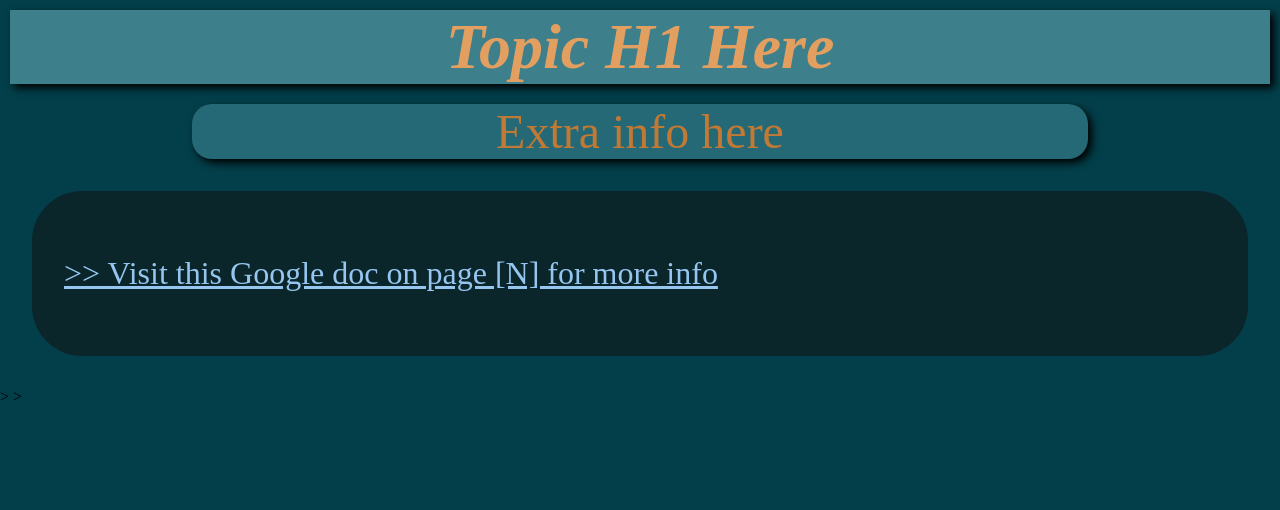
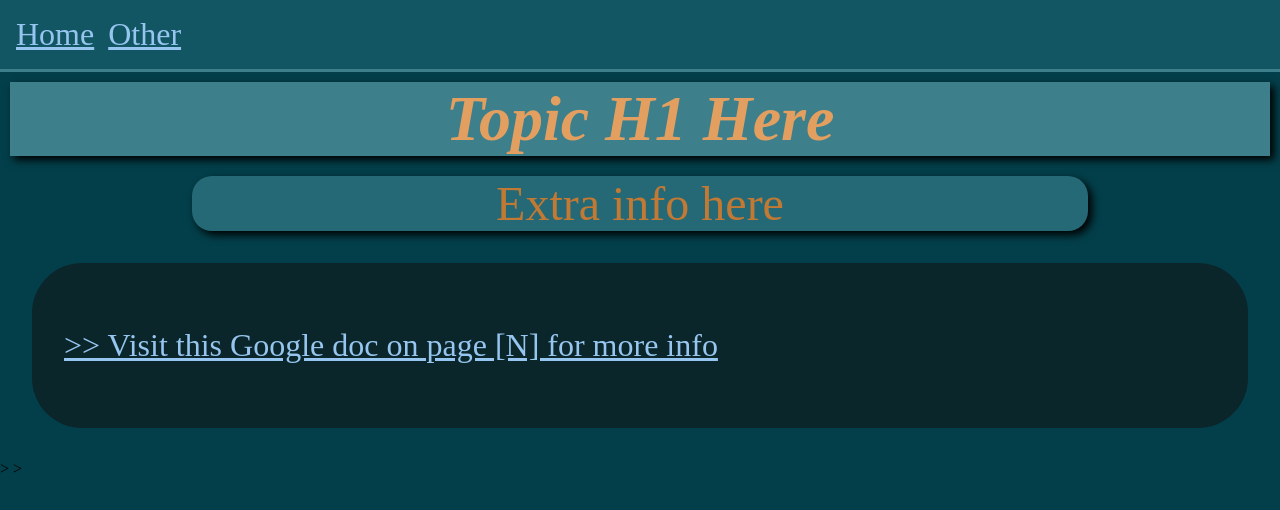
Before and after one commit to lietuviskalba/web_project_template, a plain HTML site: page index.html in a window 1280 px wide. Drawn offline with Linux system fonts and the light colour scheme.

Commit message:
> Added navbar

```diff
--- a/index.html
+++ b/index.html
@@ -9,11 +9,19 @@
 <html lang="en">
 
 <head>
-    <title>Document</title>
+    <title>Template Document</title>
     <link rel="stylesheet" href="style.css">
 </head>
 
 <body>
+    <header>
+        <nav>
+            <ul>
+                <li><a href="index.html">Home</a></li>
+                <li><a href="">Other</a></li>
+            </ul>
+        </nav>
+    </header>
 
     <h1> Topic H1 Here </h1>
     <h2> Extra info here </h2>
--- a/style.css
+++ b/style.css
@@ -32,6 +32,25 @@ h2 {
     border-radius: 20px;
     border-bottom: 5px solid var(--h1_border_color);
     border-right: 5px solid var(--h1_border_color);
+}
+
+nav {
+    background-color: #135663;
+    border-bottom: 3px solid #3D7F8B;
+}
+
+ul {
+    margin: 0px;
+    padding: 1em;
+    word-spacing: 10px;
+}
+
+li {
+
+    list-style: name;
+    display: inline-block;
+    font-size: 2em;
+
 }
 
 a {
```
